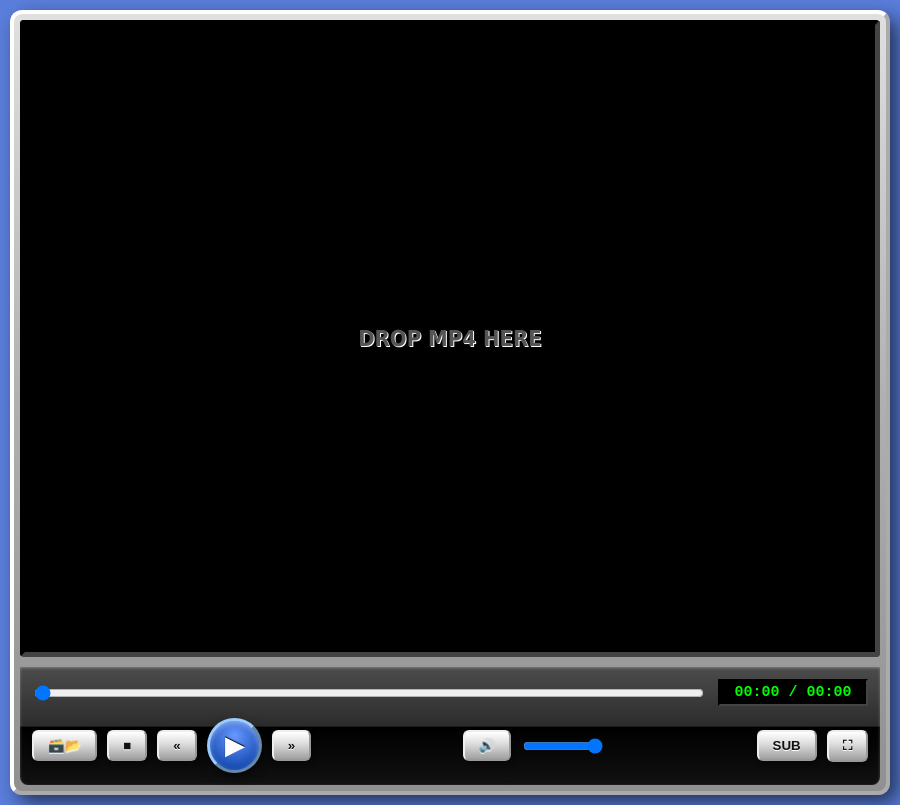
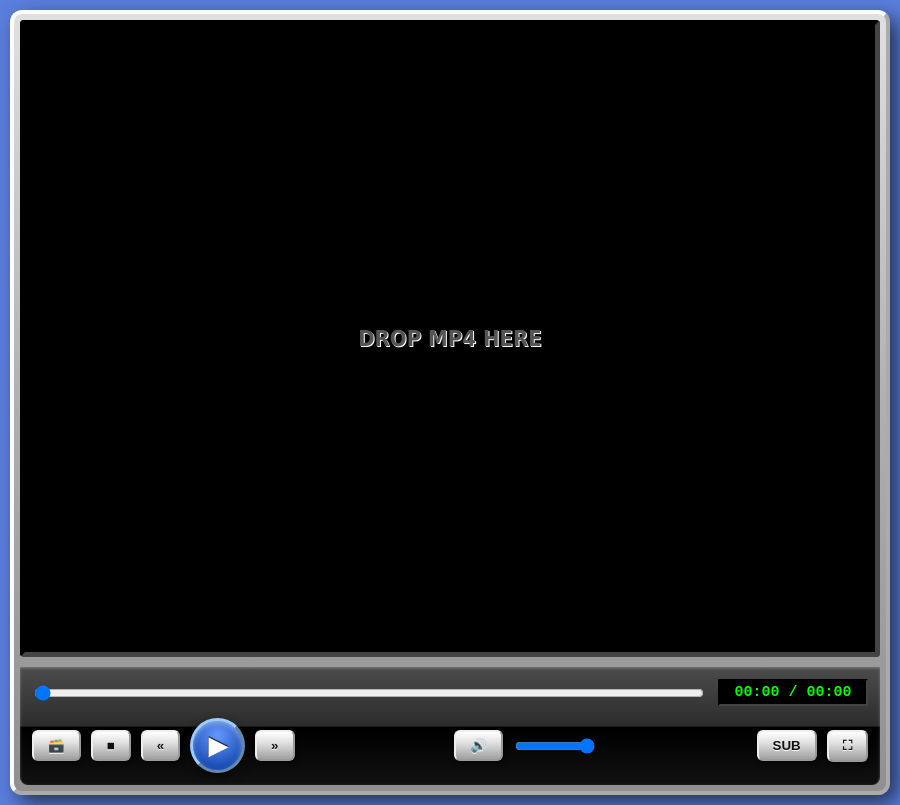
Before and after one commit to govind0911/frutige-mp4, an Electron app: page index.html in a window 900 px wide. Drawn offline with Linux system fonts and the light colour scheme.

Commit message:
Update index.html

```diff
--- a/index.html
+++ b/index.html
@@ -19,7 +19,7 @@
 
             <div id="button-row">
                 <div class="group">
-                    <button id="btn-open" title="Open File">🗃️📂</button>
+                    <button id="btn-open" title="Open File">🗃️</button>
                     <button id="btn-stop">■</button>
                     <button id="btn-prev-frame">«</button>
                     <button id="btn-play-pause" class="glossy-button">▶</button>
```
